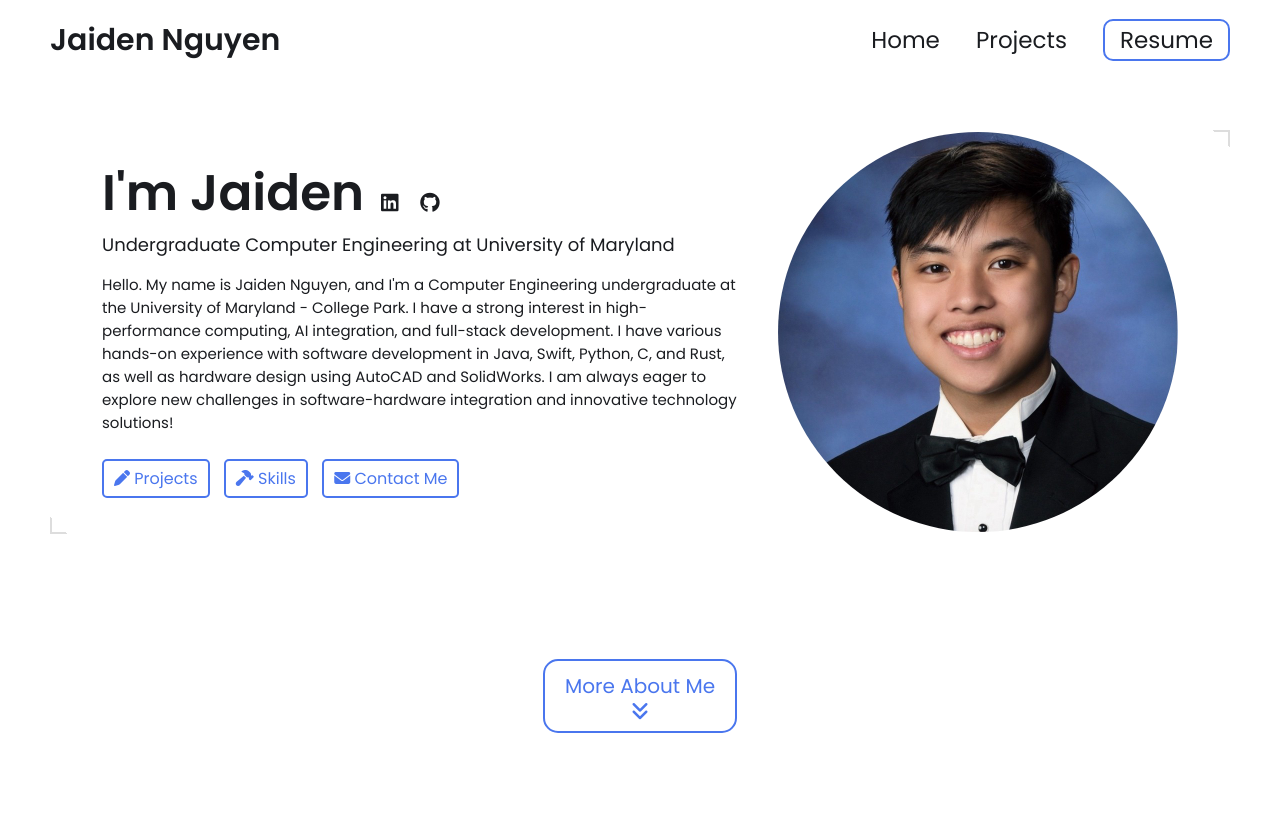
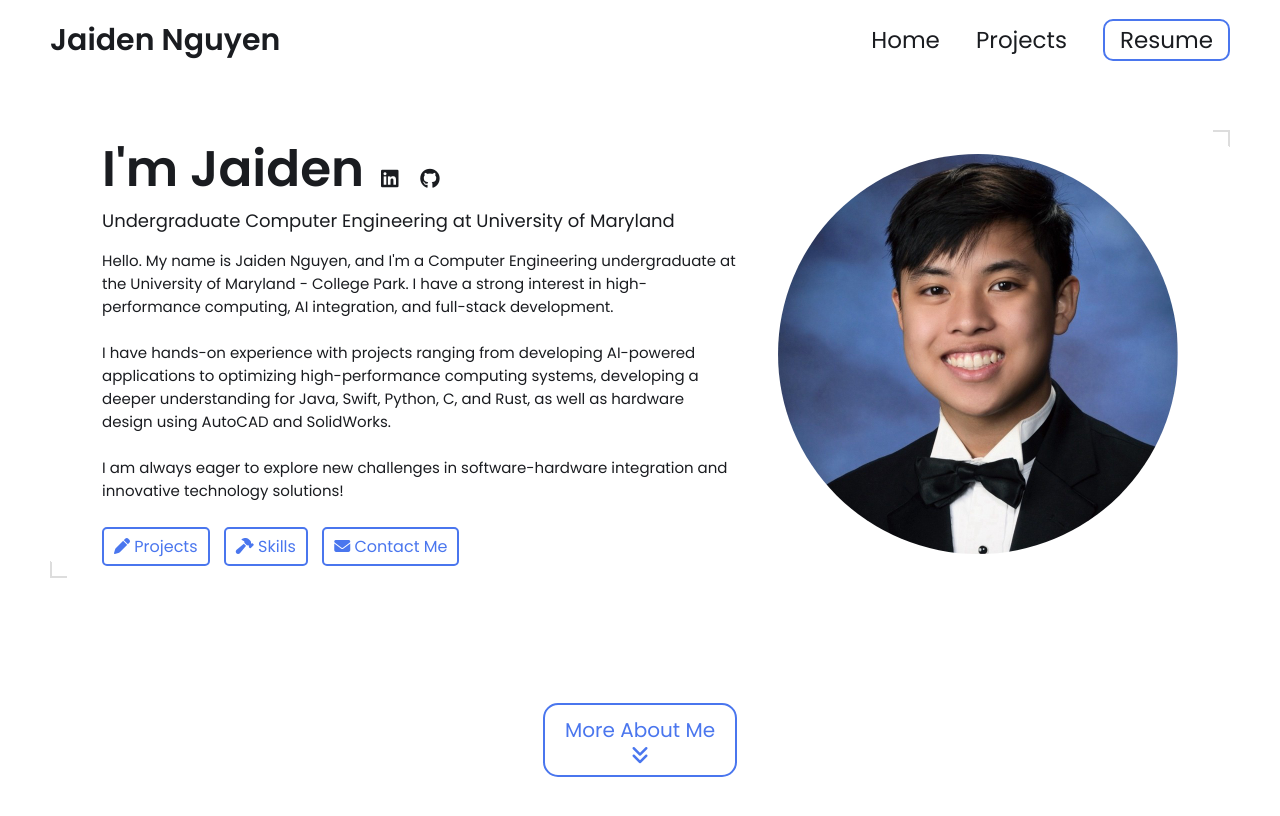
Before and after one commit to JavaJaiden/JavaJaiden.github.io, a Jekyll site: the page built from index.html, in a window 1280 px wide and 900 px high. Shown: the top 816 px of the window. Built offline with Jekyll 4.4.1, drawn with Linux system fonts in a browser that asks for light colours.

Commit message:
Update _config.yml

```diff
--- a/_config.yml
+++ b/_config.yml
@@ -15,8 +15,8 @@ title: Jaiden's Engineering Portfolio # This is what shows up in the tab of the
 name: Jaiden Nguyen
 headline: Undergraduate Computer Engineering at University of Maryland
 description: >- # dont remove this line. this will ignore all new lines until the next section
-  Hello. My name is Jaiden Nguyen, and I'm a Computer Engineering undergraduate at the University of Maryland - College Park. I have a strong interest in high-performance computing, AI integration, and full-stack development.
-  I have various hands-on experience with software development in Java, Swift, Python, C, and Rust, as well as hardware design using AutoCAD and SolidWorks.
+  Hello. My name is Jaiden Nguyen, and I'm a Computer Engineering undergraduate at the University of Maryland - College Park. I have a strong interest in high-performance computing, AI integration, and full-stack development.<br><br>
+  I have hands-on experience with projects ranging from developing AI-powered applications to optimizing high-performance computing systems, developing a deeper understanding for Java, Swift, Python, C, and Rust, as well as hardware design using AutoCAD and SolidWorks.<br><br>
   I am always eager to explore new challenges in software-hardware integration and innovative technology solutions!
 
 # Place your profile image in /assets/images/profile-image/folder and edit the file name
```
